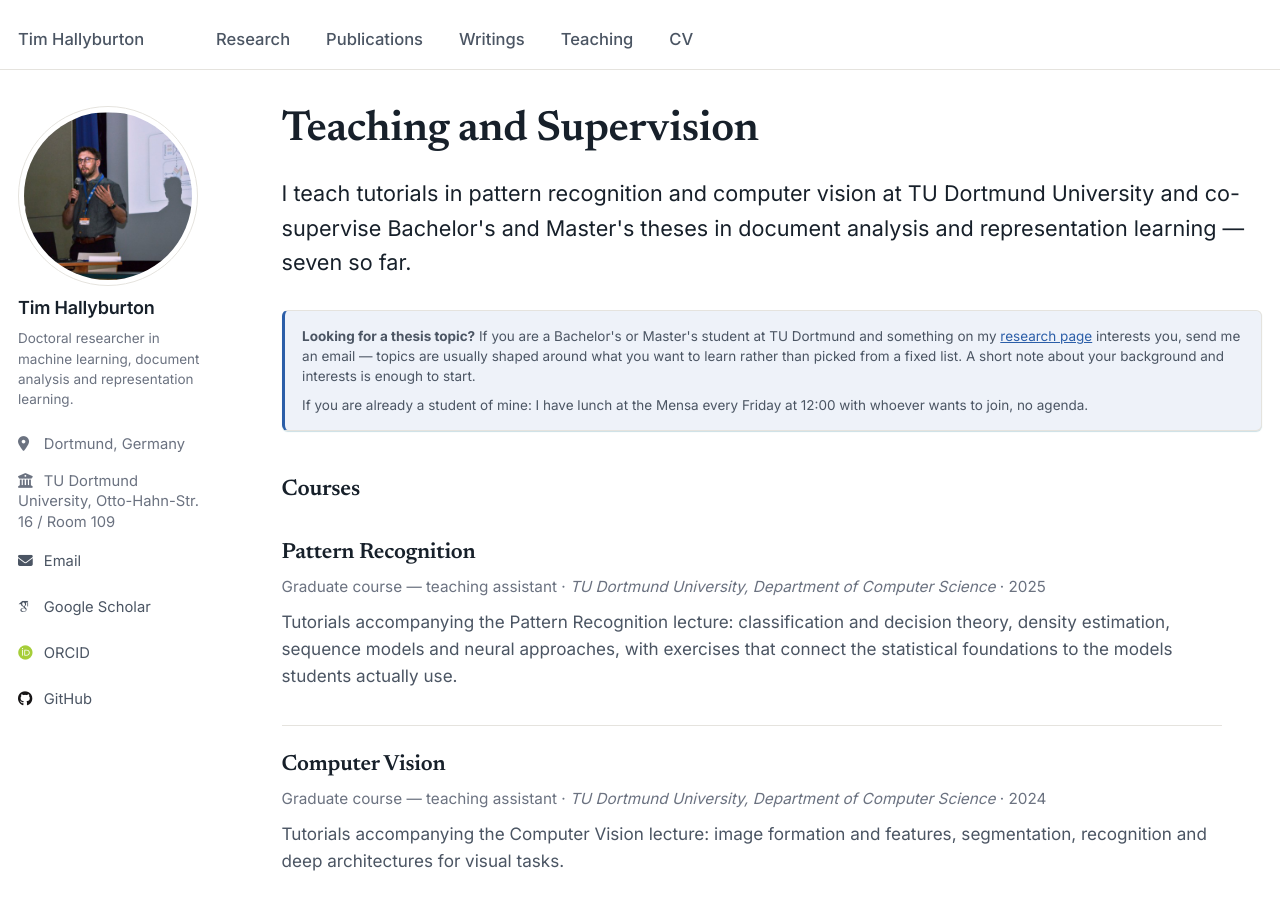
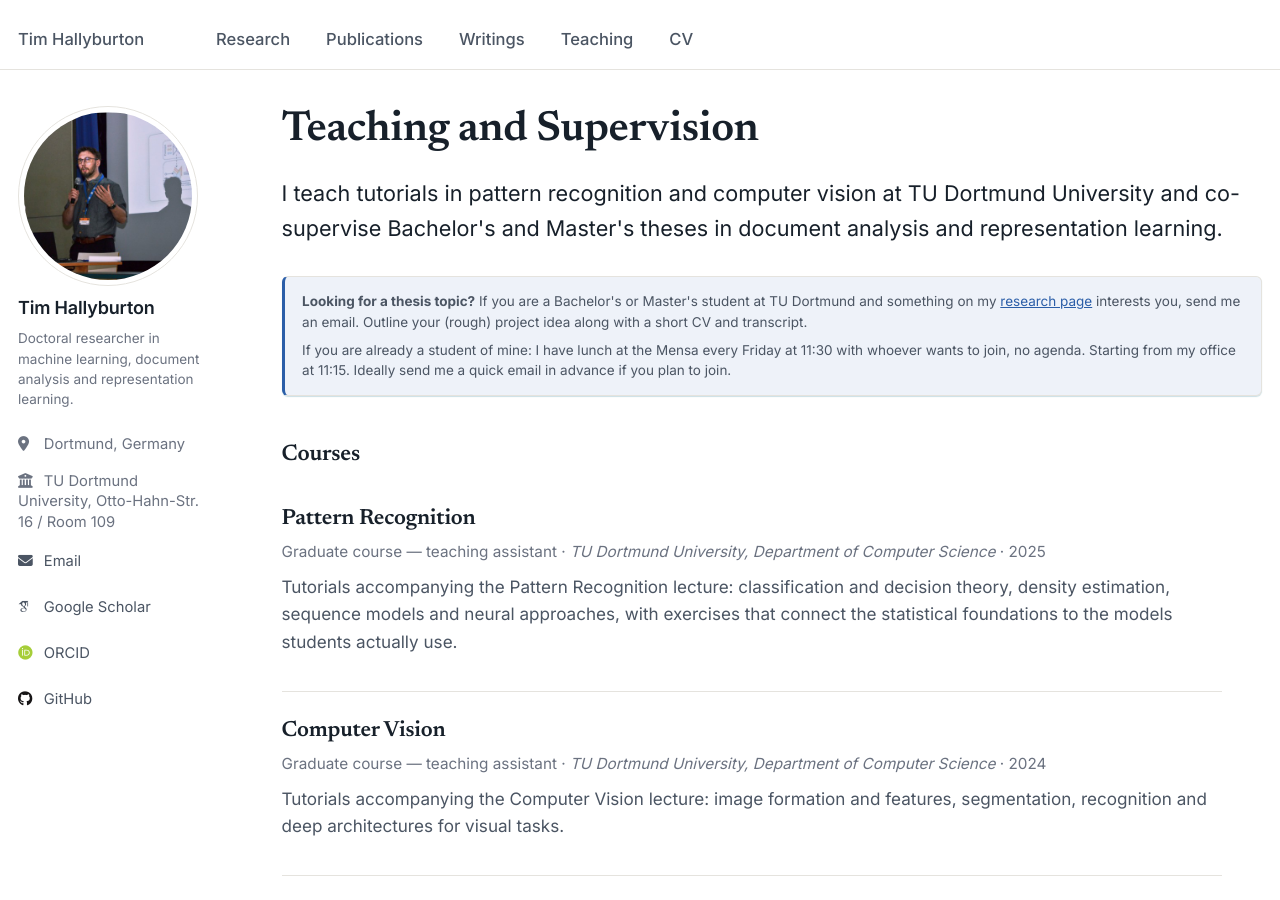
Before and after one commit to TimHal/TimHal.github.io, a Jekyll site: the page built from _pages/teaching.html, in a window 1280 px wide and 900 px high. Built offline with Jekyll 4.4.1, drawn with Linux system fonts in a browser that asks for light colours; some web fonts are replaced.

Commit message:
feat(teaching): rewording and updating lunch times

```diff
--- a/_pages/teaching.html
+++ b/_pages/teaching.html
@@ -8,20 +8,20 @@ author_profile: true
 {% include base_path %}
 
 <p class="lead">I teach tutorials in pattern recognition and computer vision at TU Dortmund
-University and co-supervise Bachelor's and Master's theses in document analysis and representation
-learning — seven so far.</p>
+  University and co-supervise Bachelor's and Master's theses in document analysis and representation
+  learning.</p>
 
 <div class="notice--info">
   <p><strong>Looking for a thesis topic?</strong> If you are a Bachelor's or Master's student at
-  TU Dortmund and something on my <a href="/research/">research page</a> interests you, send me an
-  email — topics are usually shaped around what you want to learn rather than picked from a fixed
-  list. A short note about your background and interests is enough to start.</p>
-  <p>If you are already a student of mine: I have lunch at the Mensa every Friday at 12:00 with
-  whoever wants to join, no agenda.</p>
+    TU Dortmund and something on my <a href="/research/">research page</a> interests you, send me an
+    email. Outline your (rough) project idea along with a short CV and transcript.</p>
+  <p>If you are already a student of mine: I have lunch at the Mensa every Friday at 11:30 with
+    whoever wants to join, no agenda. Starting from my office at 11:15. Ideally send me a quick email in advance if you
+    plan to join.</p>
 </div>
 
 <h2>Courses</h2>
 
 {% for post in site.teaching reversed %}
-  {% include archive-single.html %}
+{% include archive-single.html %}
 {% endfor %}
```
